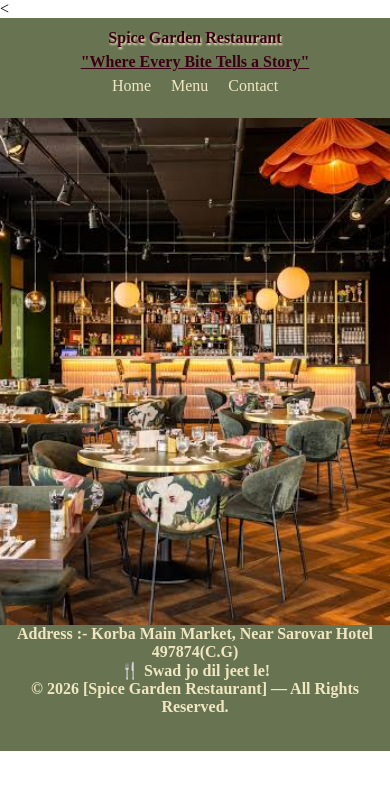
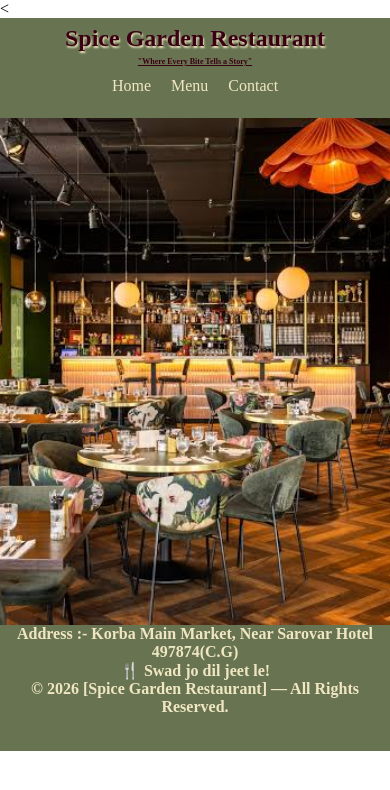
Before and after one commit to aaliyakh2005-rgb/Spice-Garden-Restaurant, a plain HTML site: page index.html in a window 390 px wide. Drawn offline with Linux system fonts and the light colour scheme.

Commit message:
Update Style.css

```diff
--- a/Style.css
+++ b/Style.css
@@ -54,10 +54,10 @@ footer {
     height: 60vh;
   }
   h1 {
-    font-size: 1rem;
+    font-size: 1.5rem;
   }
   tag {
-    font-size: 1rem;
+    font-size: 0.5rem;
   }
   .hero a {
     font-size: 1rem;
```
